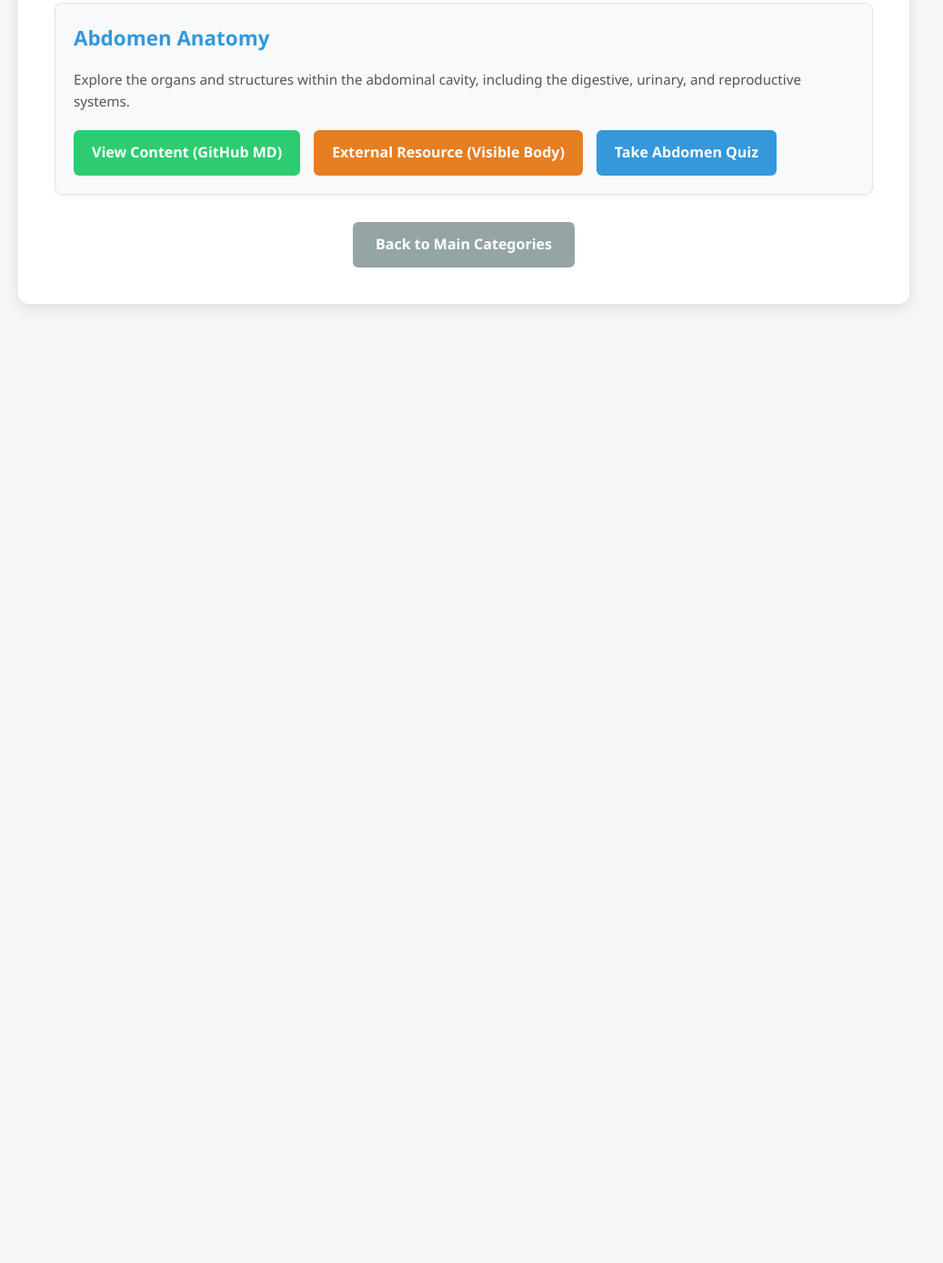
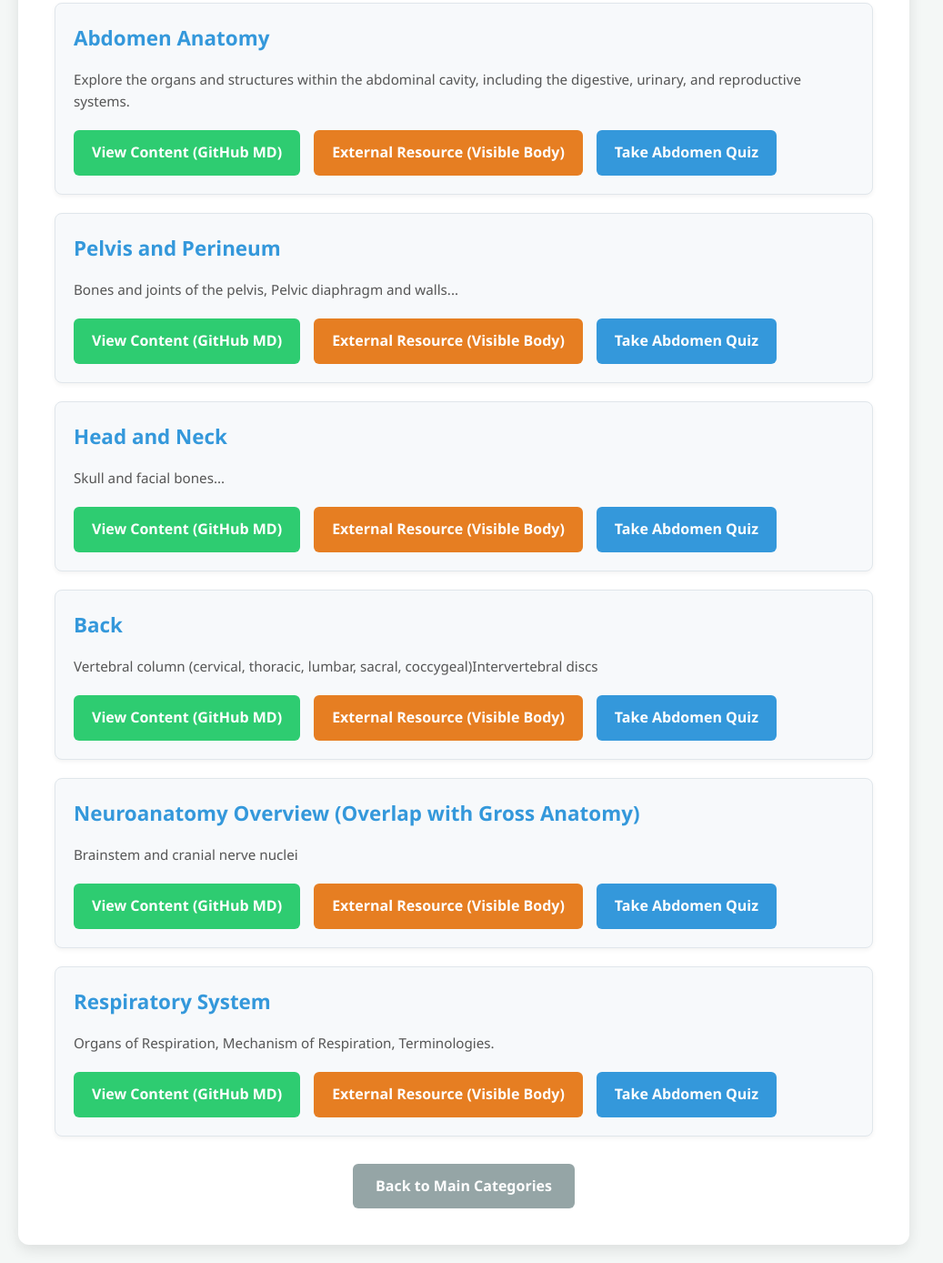
Before and after one commit to Thadrox/Medical-Website, a plain HTML site: page gross-anatomy-topics.html in a window 1280 px wide. Shown: the part 865-2253 px from the top of the page at 91% size, without its empty margins (0-1037 px from the left). Before the commit the page ends 1219 px from the top, so only its background shows below. Drawn offline with Linux system fonts and the light colour scheme.

Commit message:
Update gross-anatomy-topics.html added more topics

```diff
--- a/gross-anatomy-topics.html
+++ b/gross-anatomy-topics.html
@@ -171,6 +171,59 @@
             </div>
         </div>
 
+        <div class="sub-sub-category">
+            <h3>Pelvis and Perineum</h3>
+            <p>Bones and joints of the pelvis, Pelvic diaphragm and walls...</p>
+            <div class="action-buttons">
+                <a href="https://github.com/YourUsername/my-content-repo/blob/main/gross-anatomy/abdomen.md" target="_blank" class="content-link">View Content (GitHub MD)</a>
+                <a href="https://www.visiblebody.com/learn/anatomy/digestive-system/abdomen-and-pelvis" target="_blank" class="external-link">External Resource (Visible Body)</a>
+                <a href="https://yourusername.github.io/gross-anatomy-quizzes/abdomen-quiz.html" target="_blank" class="quiz-button">Take Abdomen Quiz</a>
+            </div>
+        </div>
+
+        <div class="sub-sub-category">
+            <h3>Head and Neck</h3>
+            <p>Skull and facial bones...</p>
+            <div class="action-buttons">
+                <a href="https://github.com/YourUsername/my-content-repo/blob/main/gross-anatomy/abdomen.md" target="_blank" class="content-link">View Content (GitHub MD)</a>
+                <a href="https://www.visiblebody.com/learn/anatomy/digestive-system/abdomen-and-pelvis" target="_blank" class="external-link">External Resource (Visible Body)</a>
+                <a href="https://yourusername.github.io/gross-anatomy-quizzes/abdomen-quiz.html" target="_blank" class="quiz-button">Take Abdomen Quiz</a>
+            </div>
+        </div>
+
+         <div class="sub-sub-category">
+            <h3>Back</h3>
+            <p>Vertebral column (cervical, thoracic, lumbar, sacral, coccygeal)Intervertebral discs</p>
+            <div class="action-buttons">
+                <a href="https://github.com/YourUsername/my-content-repo/blob/main/gross-anatomy/abdomen.md" target="_blank" class="content-link">View Content (GitHub MD)</a>
+                <a href="https://www.visiblebody.com/learn/anatomy/digestive-system/abdomen-and-pelvis" target="_blank" class="external-link">External Resource (Visible Body)</a>
+                <a href="https://yourusername.github.io/gross-anatomy-quizzes/abdomen-quiz.html" target="_blank" class="quiz-button">Take Abdomen Quiz</a>
+            </div>
+         </div>
+
+         <div class="sub-sub-category">
+            <h3>Neuroanatomy Overview (Overlap with Gross Anatomy)</h3>
+            <p>Brainstem and cranial nerve nuclei</p>
+            <div class="action-buttons">
+                <a href="https://github.com/YourUsername/my-content-repo/blob/main/gross-anatomy/abdomen.md" target="_blank" class="content-link">View Content (GitHub MD)</a>
+                <a href="https://www.visiblebody.com/learn/anatomy/digestive-system/abdomen-and-pelvis" target="_blank" class="external-link">External Resource (Visible Body)</a>
+                <a href="https://yourusername.github.io/gross-anatomy-quizzes/abdomen-quiz.html" target="_blank" class="quiz-button">Take Abdomen Quiz</a>
+            </div>
+         </div>
+
+         <div class="sub-sub-category">
+            <h3>Respiratory System</h3>
+            <p>Organs of Respiration, Mechanism of Respiration, Terminologies.</p>
+            <div class="action-buttons">
+                <a href="https://github.com/YourUsername/my-content-repo/blob/main/gross-anatomy/abdomen.md" target="_blank" class="content-link">View Content (GitHub MD)</a>
+                <a href="https://www.visiblebody.com/learn/anatomy/digestive-system/abdomen-and-pelvis" target="_blank" class="external-link">External Resource (Visible Body)</a>
+                <a href="https://yourusername.github.io/gross-anatomy-quizzes/abdomen-quiz.html" target="_blank" class="quiz-button">Take Abdomen Quiz</a>
+            </div>
+         </div>
+
+
+
+
         <a href="index.html" class="back-button">Back to Main Categories</a>
     </div>
 
```
